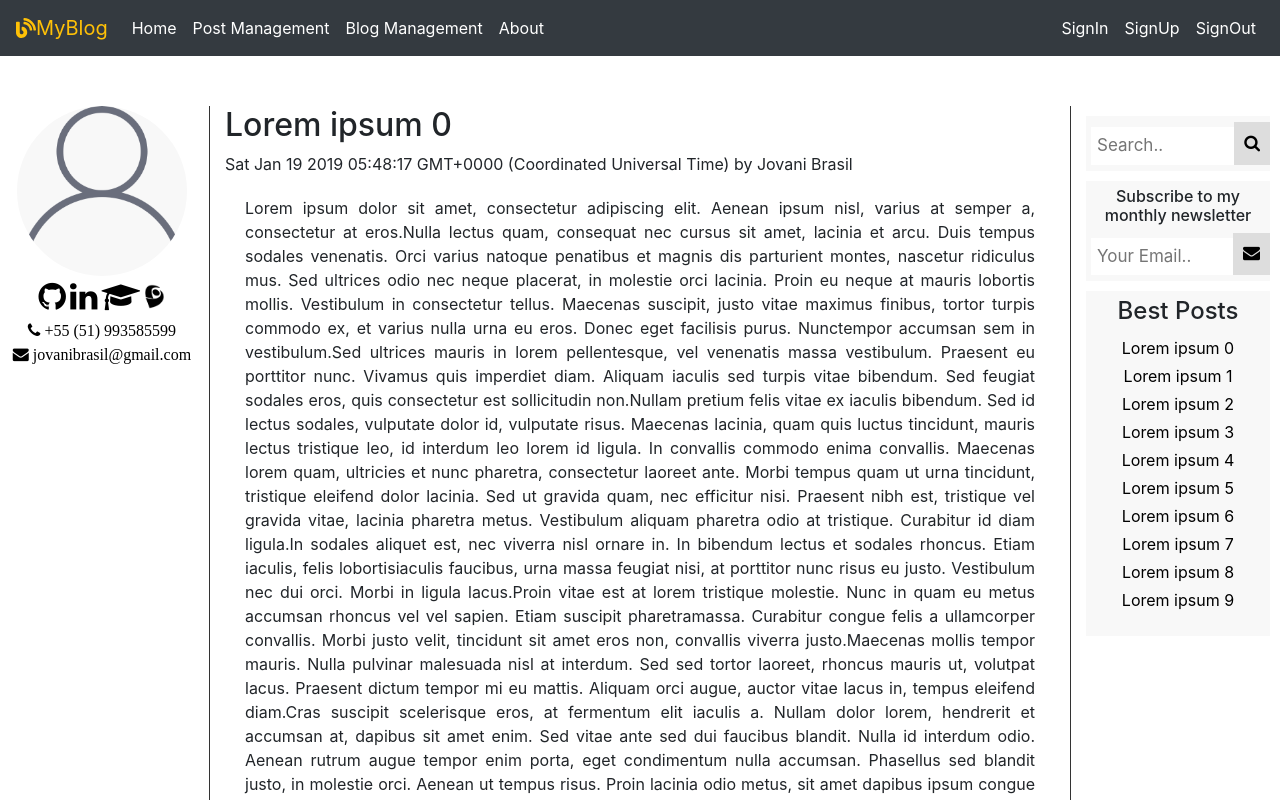
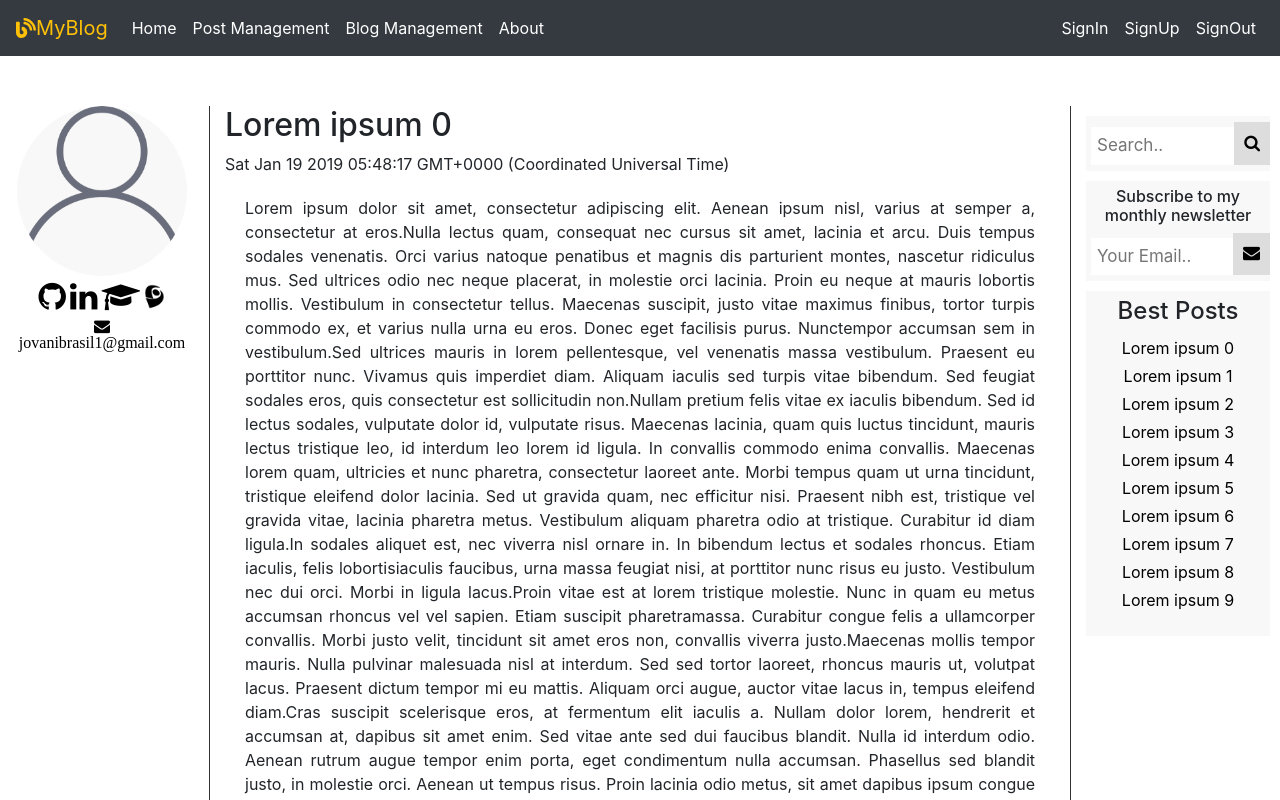
Before and after one commit to jovanibrasil/blog-app-angular, an Angular app: page /post/0 in a window 1280 px wide. Shown: the top 800 px of the page. Built offline with nearby package versions, Linux system fonts and the light colour scheme.

Commit message:
Add post service and integrate this with the post view and controller

```diff
--- a/src/app/app.module.ts
+++ b/src/app/app.module.ts
@@ -19,6 +19,7 @@ import { RightMenuComponent } from './right-menu/right-menu.component';
 import { SearchComponent } from './right-menu/search/search.component';
 import { SubscribeComponent } from './right-menu/subscribe/subscribe.component';
 import { BestPostListComponent } from './right-menu/best-post-list/best-post-list.component';
+import { UserInfoVbarComponent } from './post/user-info-vbar/user-info-vbar.component';
 
 @NgModule({
   declarations: [
@@ -37,7 +38,8 @@ import { BestPostListComponent } from './right-menu/best-post-list/best-post-lis
     ErrorViewComponent,
     SearchComponent,
     SubscribeComponent,
-    BestPostListComponent
+    BestPostListComponent,
+    UserInfoVbarComponent
   ],
   imports: [
     BrowserModule,
--- a/src/app/model/post.ts
+++ b/src/app/model/post.ts
@@ -1,8 +1,8 @@
 export interface Post {
     id: number;
     title: string;
-    author: string;
     date: Date;
     summary: string;
     content: string;
+    userId: number;
 }
--- /dev/null
+++ b/src/app/model/user.ts
@@ -0,0 +1,11 @@
+export interface User {
+    // basic user data
+    userName: string;
+    fullName: String;
+    email: string;
+    // network references
+    gitHubUserName: string;
+    linkedInUserName: string;
+    googleScholarLink: string;
+    lattesLink: string;
+}
--- a/src/app/post.service.ts
+++ b/src/app/post.service.ts
@@ -54,8 +54,10 @@ export class PostService {
     this.posts = []
 
     for (let index = 0; index < 10; index++) {
+      let userId = index%2;
       this.posts.push({
-        id: index, title: "Lorem ipsum " + index, date: new Date(), author: "Jovani Brasil", summary, content
+        id: index, title: "Lorem ipsum " + index, date: new Date(),
+        summary, content, userId
       })
     }
   }
--- a/src/app/post/post.component.css
+++ b/src/app/post/post.component.css
@@ -2,25 +2,3 @@
     padding: 20px;
     text-align: justify;
 }
-
-.circular {
-    border-radius: 50%;
-    background-color: #F8F8F8;
-}
-
-.in-line {
-    display: flex;
-    flex-flow: row nowrap;
-}
-
-.center {
-    align-items: center;
-    text-align:center;
-    justify-content: center;
-    flex-direction: row;
-    width: 100%;
-}
-
-a i {
-    margin: 5px 2px;
-}
--- a/src/app/post/post.component.html
+++ b/src/app/post/post.component.html
@@ -1,38 +1,16 @@
 <div class="container-fluid" style="padding: 50px 10px">
 
   <div class="row" >
-      <!-- Left sidebar: post author info -->
-      <div class="col-md-2" style="border-right: 1px solid #333; width: 100%; text-align: center; ">
 
-          <img class="circular" src="/assets/img/profile-default.png" alt="Jovani Brasil" height="170px">
-
-          <div class="in-line center">
-              <a href="https://github.com/jovanibrasil" target="_blank" title="Github">
-                <i class="fa fa-github" style="font-size:32px; color: #000; "></i>
-              </a>
-              <a href="https://www.linkedin.com/in/jovanibrasil" target="_blank" title="Linkedin">
-                <i class="fa fa-linkedin" style="font-size:32px; color: #000;"></i>
-              </a>
-              <a href="" target="_blank" title="Google Scholar">
-                <i class="fa fa-graduation-cap" style="font-size:30px; color: #000;"></i>
-              </a>
-              <a href="" target="_blank" title="Lattes">
-                <img src="/assets/img/lattes-icon.png" height="26px" style="color: #000;"/>
-              </a>
-          </div>
-
-          <div >
-              <i class="fa fa-phone"  title="Phone" style="font-size:16px; color: #000;"> +55 (51) 993585599</i><br/>
-              <i class="fa fa-envelope"  title="Email" style="font-size:16px; color: #000;"> jovanibrasil@gmail.com</i>
-          </div>
-
+      <div class="col-md-2" style="border-right: 1px solid #333; ">
+        <app-user-info-vbar userId="{{post.userId}}"></app-user-info-vbar>
       </div>
 
       <!-- Post -->
       <div class="col-md-8">
         <article>
           <h2 class="title">{{post.title}}</h2>
-          <span>{{post.date}} by {{post.author}}</span>
+          <span>{{post.date}}</span>
           <div class="content">
             <p>{{post.content}}</p>
           </div>
--- a/src/app/post/post.component.ts
+++ b/src/app/post/post.component.ts
@@ -2,6 +2,8 @@ import { Component, OnInit } from '@angular/core';
 import { ActivatedRoute } from '@angular/router';
 import { PostService } from '../post.service';
 import { Post } from '../model/post';
+import { UseExistingWebDriver } from 'protractor/built/driverProviders';
+import { User } from '../model/user';
 
 @Component({
   selector: 'app-post',
@@ -13,7 +15,7 @@ export class PostComponent implements OnInit {
   private id: number;
   private post: Post;
 
-  constructor(private route: ActivatedRoute, private postService: PostService) { }
+  constructor(private route: ActivatedRoute, private postService: PostService) {}
 
   ngOnInit() {
     this.route.params.subscribe(params => {
--- /dev/null
+++ b/src/app/post/user-info-vbar/user-info-vbar.component.css
@@ -0,0 +1,21 @@
+.circular {
+    border-radius: 50%;
+    background-color: #F8F8F8;
+}
+
+.in-line {
+    display: flex;
+    flex-flow: row nowrap;
+}
+
+.center {
+    align-items: center;
+    text-align:center;
+    justify-content: center;
+    flex-direction: row;
+    width: 100%;
+}
+
+a i {
+    margin: 5px 2px;
+}
--- /dev/null
+++ b/src/app/post/user-info-vbar/user-info-vbar.component.html
@@ -0,0 +1,25 @@
+ <!-- Left sidebar: post author info -->
+ <div style="width: 100%; text-align: center; ">
+
+  <img class="circular" src="/assets/img/profile-default.png" alt="{{user.fullName}}}" height="170px">
+
+  <div class="in-line center">
+      <a href="https://github.com/{{user.gitHubUserName}}" target="_blank" title="Github">
+        <i class="fa fa-github" style="font-size:32px; color: #000; "></i>
+      </a>
+      <a href="https://www.linkedin.com/in/{{user.linkedInUserName}}" target="_blank" title="Linkedin">
+        <i class="fa fa-linkedin" style="font-size:32px; color: #000;"></i>
+      </a>
+      <a href="" target="_blank" title="Google Scholar">
+        <i class="fa fa-graduation-cap" style="font-size:30px; color: #000;"></i>
+      </a>
+      <a href="" target="_blank" title="Lattes">
+        <img src="/assets/img/lattes-icon.png" height="26px" style="color: #000;"/>
+      </a>
+  </div>
+
+  <div >
+      <i class="fa fa-envelope"  title="Email" style="font-size:16px; color: #000;"> {{user.email}} </i>
+  </div>
+
+</div>
--- /dev/null
+++ b/src/app/post/user-info-vbar/user-info-vbar.component.ts
@@ -0,0 +1,21 @@
+import { Component, OnInit, Input } from '@angular/core';
+import { User } from 'src/app/model/user';
+import { UserService } from 'src/app/user.service';
+
+@Component({
+  selector: 'app-user-info-vbar',
+  templateUrl: './user-info-vbar.component.html',
+  styleUrls: ['./user-info-vbar.component.css']
+})
+export class UserInfoVbarComponent implements OnInit {
+
+  @Input() userId: number;
+  user: User;
+
+  constructor(private userService: UserService) { }
+
+  ngOnInit() {
+    this.user = this.userService.getUser(this.userId);
+  }
+
+}
--- /dev/null
+++ b/src/app/user.service.ts
@@ -0,0 +1,37 @@
+import { Injectable } from '@angular/core';
+import { User } from './model/user';
+
+@Injectable({
+  providedIn: 'root'
+})
+export class UserService {
+
+  users: User[];
+
+  constructor() {
+    this.users = []
+    this.users.push({
+      userName: "jovanibrasil1",
+      fullName: "Jovani Brasil1",
+      email: "jovanibrasil1@gmail.com",
+      gitHubUserName: "jovanibrasil1",
+      linkedInUserName: "jovanibrasil1",
+      googleScholarLink: null,
+      lattesLink: null
+    })
+    this.users.push({
+      userName: "jovanibrasil2",
+      fullName: "Jovani Brasil2",
+      email: "jovanibrasil2@gmail.com",
+      gitHubUserName: "jovanibrasil2",
+      linkedInUserName: "jovanibrasil2",
+      googleScholarLink: null,
+      lattesLink: null
+    })
+  }
+
+  getUser(userId: number): User {
+    return this.users[userId];
+  }
+
+}
```
Also changed, not shown: 2 other files (tests, documents, lock files or other folders).
